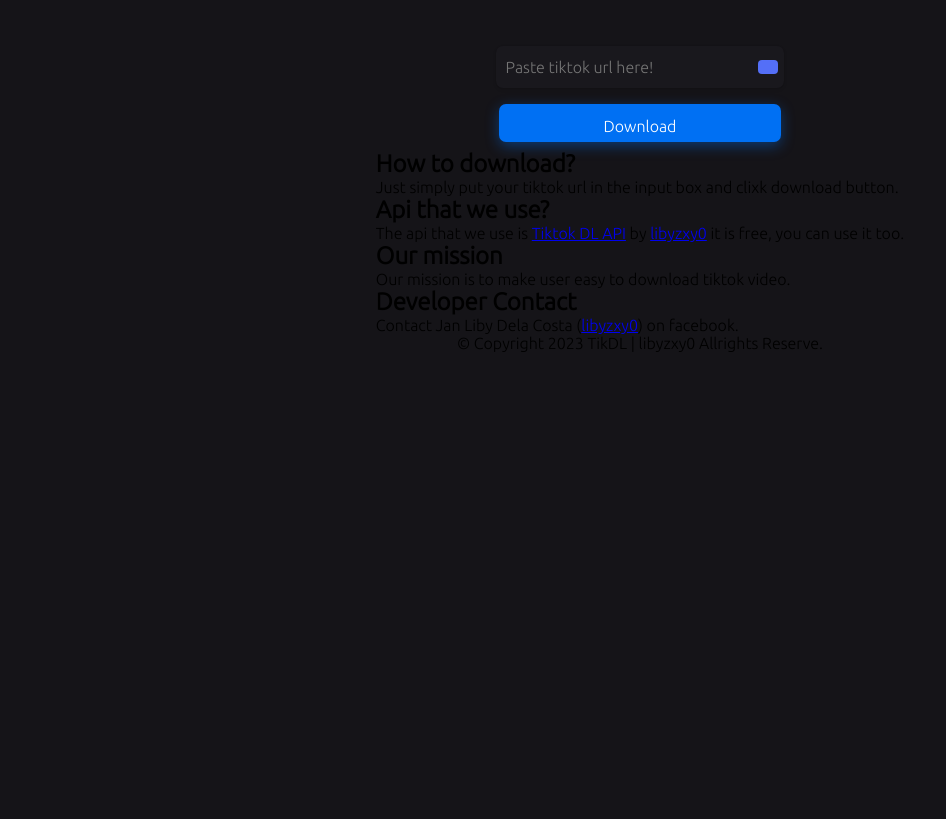
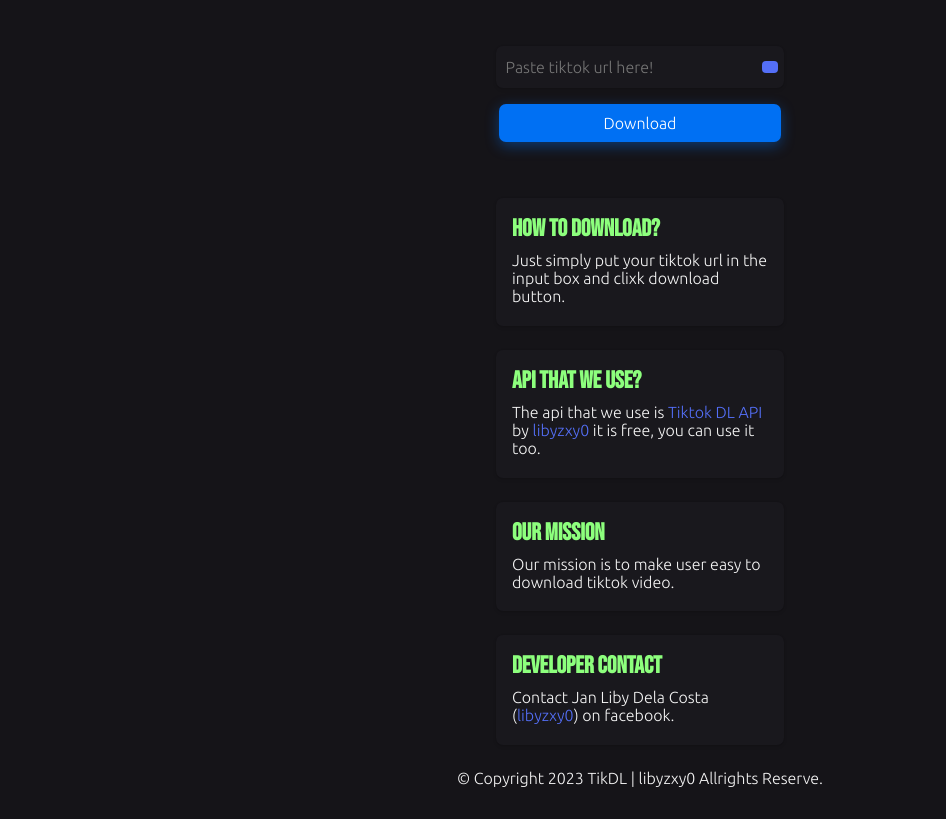
Before and after one commit to libyzxy0/TikDL, a plain HTML site: page index.html in a window 1280 px wide. Shown: the part 58-877 px from the top of the page, without its empty margins (0-946 px from the left). Before the commit the page ends 800 px from the top, so only its background shows below. Drawn offline with nearby package versions, Linux system fonts and the light colour scheme.

Commit message:
Update styles.css

```diff
--- a/assets/css/styles.css
+++ b/assets/css/styles.css
@@ -1,3 +1,6 @@
+/*
+© 2023 libyzxy0
+*/
 @import url('https://fonts.googleapis.com/css2?family=Bebas+Neue&family=Ubuntu:wght@300&display=swap');
 /*
 font-family: 'Bebas Neue', sans-serif;
@@ -27,7 +30,7 @@ nav {
     align-items: center;
     top: 0;
     background-color: var(--background-secondary);
-    height: 3rem;
+    height: 3.3rem;
     width: 100%;
     box-shadow: 0 1px 3px rgba(0,0,0,0.12), 0 1px 2px rgba(0,0,0,0.24);
 }
@@ -35,6 +38,7 @@ nav h1 {
     color: var(--color-primary);
     margin-left: 1rem;
     font-family: 'Bebas Neue', sans-serif;
+    margin-top: 0.1rem;
 }
 nav h1 b {
     color: var(--color-secondary);
@@ -75,10 +79,10 @@ nav h1 b {
     border-color: #0d6efd;
     display: inline-block;
     font-weight: 400;
-    line-height: 1.1;
+    line-height: 1;
     text-align: center;
     border: 1px solid transparent;
-    padding: 6px 9px;
+    padding: 5px 7px;
     font-size: 16px;
     border-radius: .25rem;
     transition: color .15s ease-in-out,background-color .15s ease-in-out,border-color .15s ease-in-out,box-shadow .15s ease-in-out;
@@ -100,7 +104,7 @@ nav h1 b {
     height: 2.6rem;
     width: 18rem;
     padding: 0 0.6rem;
-    padding-right: 4.7rem;
+    padding-right: 3rem;
     color: var(--text-white);
     font-size: 16px;
     border-radius: 7px;
@@ -109,13 +113,14 @@ nav h1 b {
     margin-bottom: 1rem;
 }
 .input-box form .download {
-    display: inline-block;
+    display: flex;
+    justify-content: center;
+    align-items: center;
     outline: 0;
     cursor: pointer;
     border: none;
     width: 17.6rem;
     height: 2.4rem;
-    line-height: 45px;
     border-radius: 7px;
     background-color: #0070f3;
     color: white;
@@ -128,3 +133,41 @@ nav h1 b {
     background: rgba(0,118,255,0.9);
     box-shadow: 0 6px 20px rgb(0 118 255 / 23%);
 }
+.copyright {
+    margin-bottom: 2rem;
+}
+.copyright p {
+    color: var(--text-white);
+}
+.cards {
+    margin-top: 3rem;
+    width: 100%;
+    display: flex;
+    flex-direction: column;
+    justify-content: center;
+    align-items: center;
+}
+.cards .card {
+    margin-bottom: 1.5rem;
+    width: 18rem;
+    border-radius: 7px;
+    background-color: var(--background-secondary);
+    box-shadow: 0 1.6px 3.6px 0 rgb(0 0 0 / 13%), 0 0.3px 0.9px 0 rgb(0 0 0 / 11%);
+}
+.cards .card h1 {
+    color: var(--color-primary);
+    font-family: 'Bebas Neue', sans-serif;
+    margin: 0rem 1rem;
+    margin-top: 1rem;
+    margin-bottom: 0.5rem;
+}
+.cards .card p {
+    color: var(--text-white);
+    font-family: 'Ubuntu', sans-serif;
+    margin: 0.5rem 1rem;
+    padding-bottom: 0.8rem;
+}
+.cards .card a {
+    color: var(--color-secondary);
+    text-decoration: none;
+}
```
